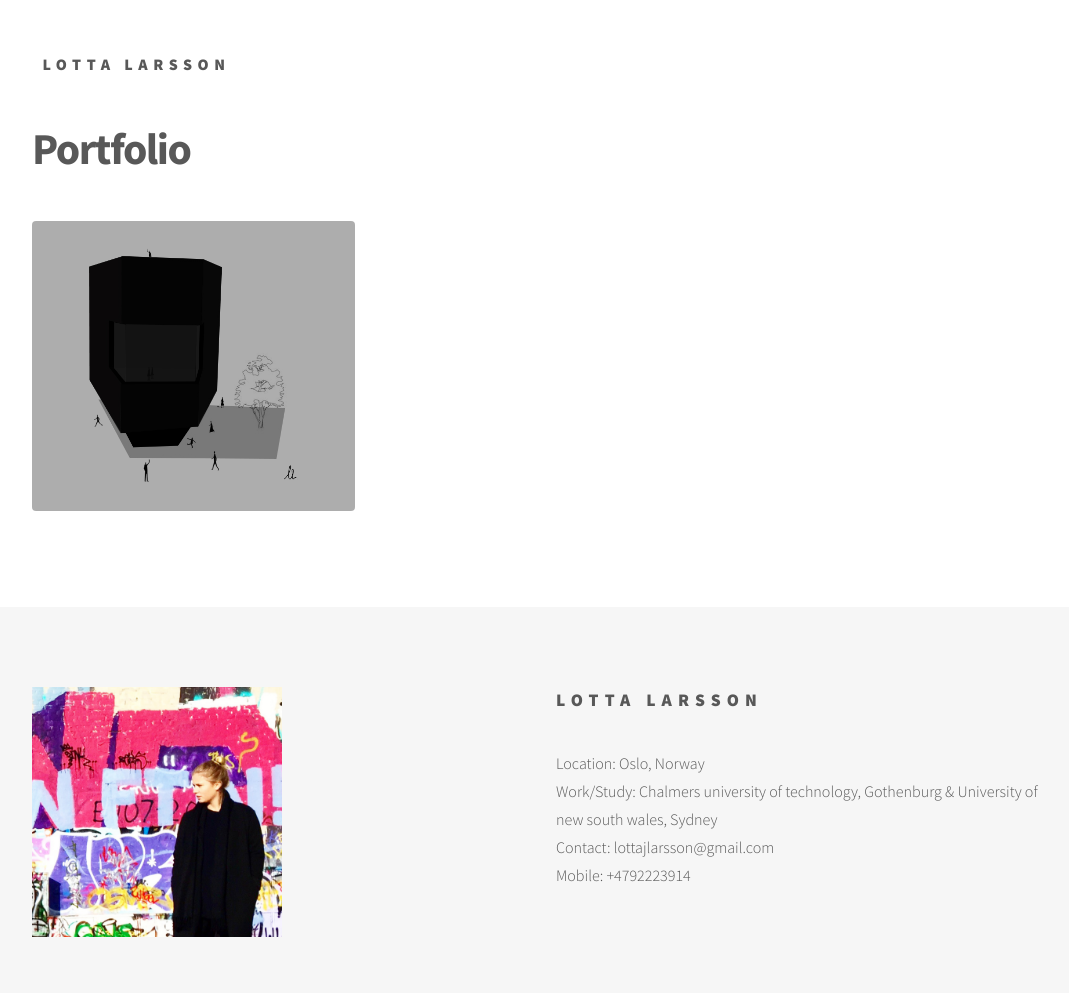
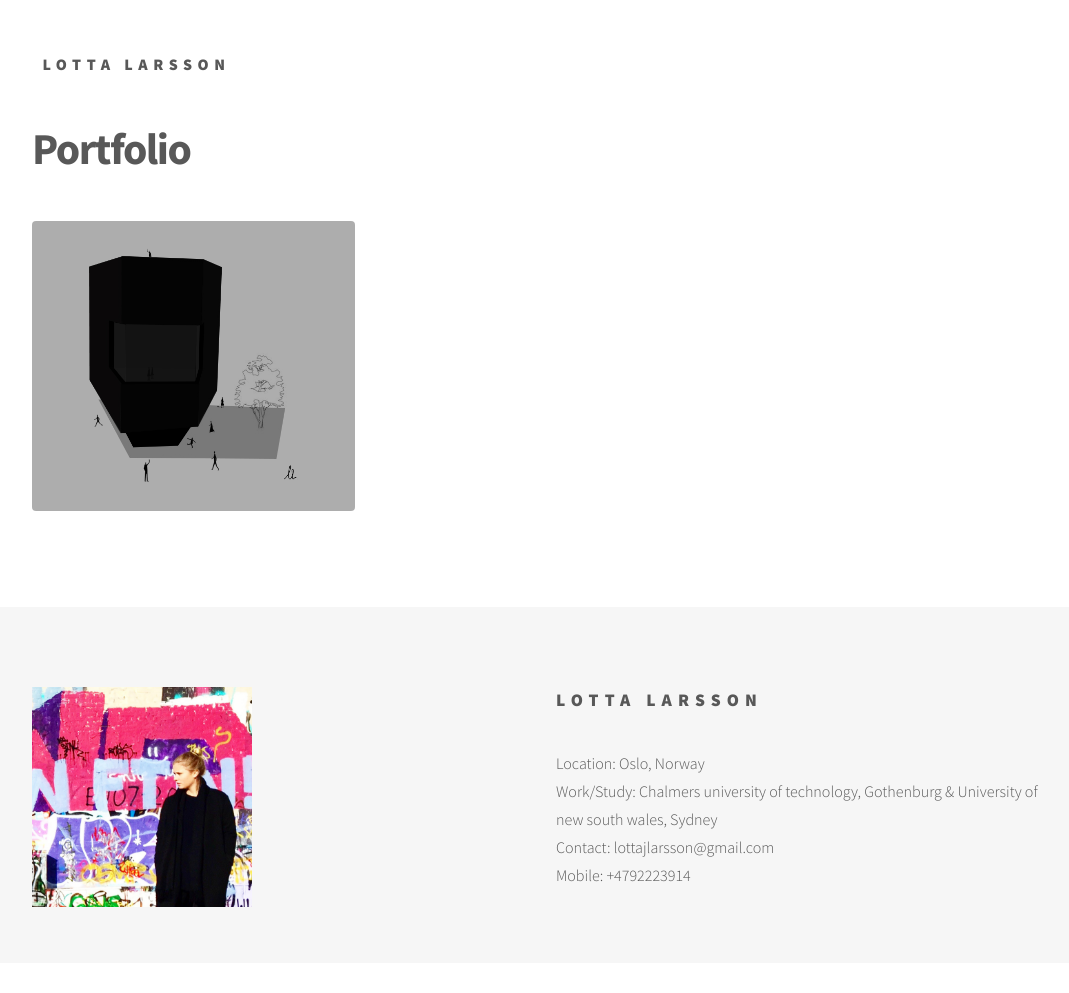
Before and after one commit to lottalarsson/lottalarsson.github.io, a Jekyll site: the page built from index.html, in a window 1280 px wide. Shown: the whole page, without its empty margins (104-1173 px from the left). Built offline with Jekyll 4.4.1, drawn with Linux system fonts in a browser that asks for light colours; nearby versions of some CDN libraries; after the commit the page ends 963 px from its top, so only the background shows below that.

Commit message:
Update footer.html

```diff
--- a/_includes/footer.html
+++ b/_includes/footer.html
@@ -1,7 +1,7 @@
 <footer id="footer">
   <div class="inner">
     <section>
-      <img src="/images/profil.jpg" alt="Lotta Larsson" style="max-height: 250px" />
+      <img src="/images/profil.jpg" alt="Lotta Larsson" style="max-height: 220px" />
     </section>
     <section>
       <h2>Lotta Larsson</h2>
```
